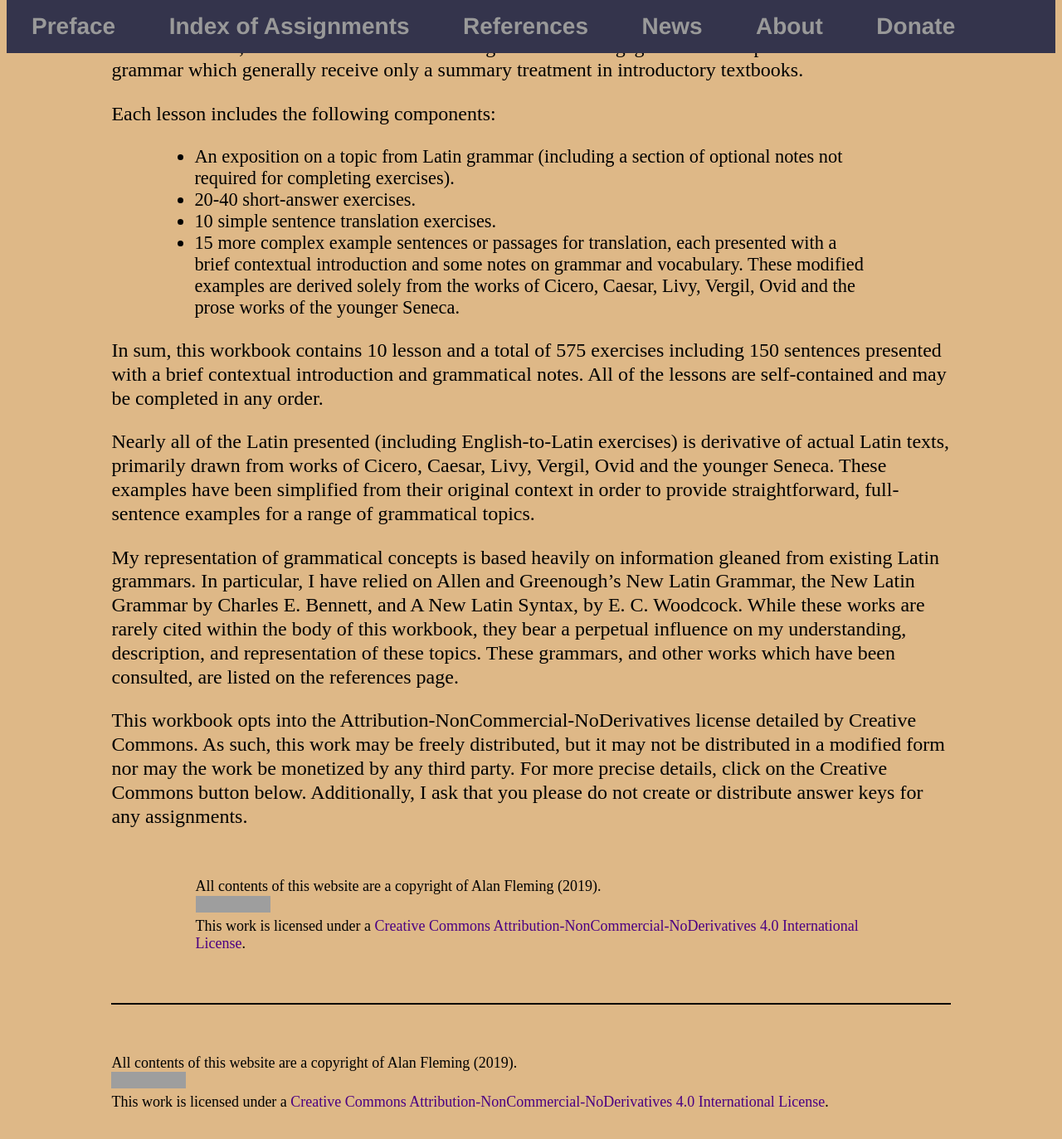
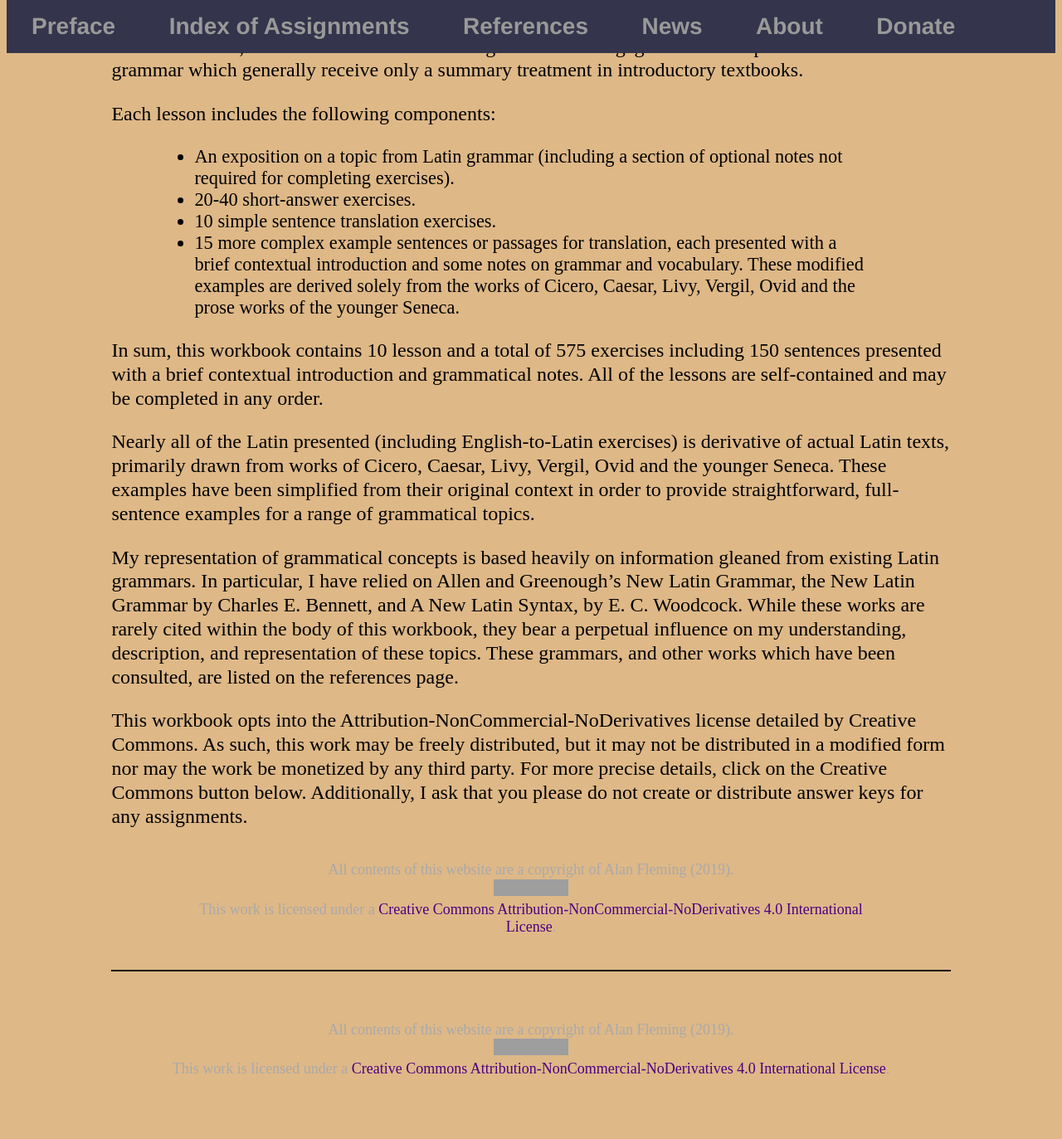
Before and after one commit to AlanCFleming82/AlanCFleming82.github.io, a Jekyll site: the page built from index.html, in a window 1280 px wide and 1400 px high, scrolled down 482 px. Shown: the top 1373 px of the window at 83% size. Built offline with Jekyll 4.4.1, drawn with Linux system fonts in a browser that asks for light colours; after the commit the page ends 1822 px from its top, so only the background shows below that; grey boxes are pictures that could not be loaded.

Commit message:
trying out footer color and margins

```diff
--- a/css/main.css
+++ b/css/main.css
@@ -19,9 +19,11 @@ nav {
 	}
 footer {
 	width:80%;
-	margin: 60px auto;
+	margin: 40px auto;
 	font-family:'Helvetica', 'Arial', 'Sans-Serif';
 	font-size: .75em;
+	color: DarkGrey;
+	text-align: center;
 }
 nav ul {
     font-family:'Helvetica', 'Arial', 'Sans-Serif';
```
